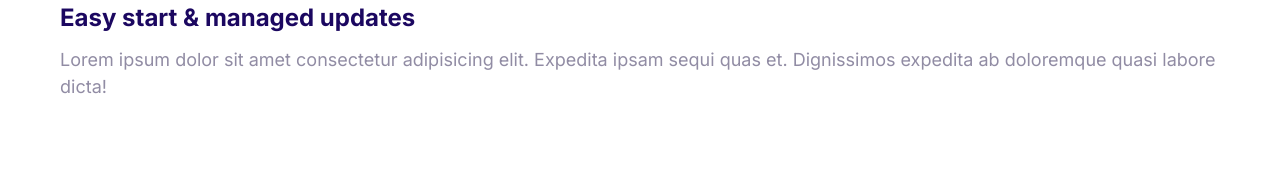
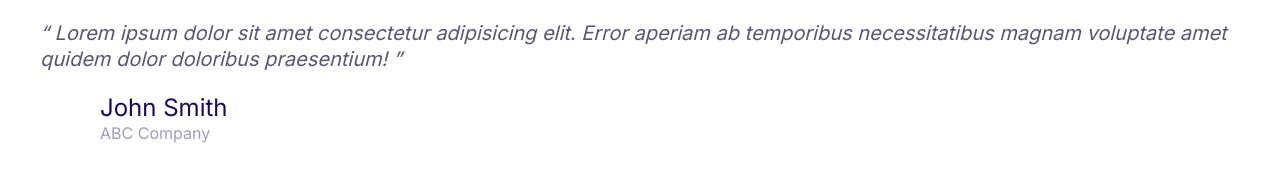
Before and after one commit to Emelzz/firstproject, a plain HTML site: page index.html in a window 1280 px wide. Drawn offline with Linux system fonts and the light colour scheme.

Commit message:
Defined the quotes components and styles.

```diff
--- a/CSS/styles.css
+++ b/CSS/styles.css
@@ -17,6 +17,7 @@ html{
     --color-accent:#ff3400;
     --color-headings:#1b0760;
     --color-body:#918ca4;
+    --color-body-darker:#5c5577;
     --color-border:#ccc;
     --border-radius: 30px;
 }
@@ -362,3 +363,50 @@ a{
 .media__image{
     margin-top: 1rem;
 }
+
+/* Quotes */
+.quote{
+    font-size: 3rem;
+    font-style: italic;
+    color: var(--color-body-darker);
+    line-height: 1.3;
+}
+
+.quote__text::before{
+    content: open-quote;
+}
+
+.quote__text::after{
+    content: close-quote;
+}
+
+.quote__author{
+    font-size: 3rem;
+    font-weight: 500;
+    font-style: normal;
+    margin-bottom: 0;
+}
+
+.quote__organization{
+    color: var(--color-headings);
+    opacity: 0.4;
+    font-size: 2rem;
+    font-style: normal;
+}
+
+.quote__line{
+    position: relative;
+    bottom: 10px;
+}
+
+@media screen and (min-width:1024px){
+    .quote{
+        font-size: 2rem;
+    }
+    .quote__author{
+        font-size: 2.4rem;
+    }
+    .quote__organization{
+        font-size: 1.6rem;
+    }
+}
--- a/index.html
+++ b/index.html
@@ -15,20 +15,25 @@
     <link rel="stylesheet" href="css/styles.css" />
   </head>
   <body>
+    <blockquote class="quote">
+      <p class="quote__text">
+        Lorem ipsum dolor sit amet consectetur adipisicing elit. Error aperiam
+        ab temporibus necessitatibus magnam voluptate amet quidem dolor
+        doloribus praesentium!
+      </p>
+      <footer>
         <div class="media">
           <div class="media__image">
-        <svg class="icon icon--primary">
-          <use xlink:href="images/sprite.svg#snap"></use>
+            <svg class="icon icon--primary quote__line">
+              <use xlink:href="images/sprite.svg#line"></use>
             </svg>
           </div>
           <div class="media__body">
-        <h3 class="media__title">Easy start & managed updates</h3>
-        <p>
-          Lorem ipsum dolor sit amet consectetur adipisicing elit. Expedita
-          ipsam sequi quas et. Dignissimos expedita ab doloremque quasi labore
-          dicta!
-        </p>
+            <h3 class="media__title quote__author">John Smith</h3>
+            <p class="quote__organization">ABC Company</p>
           </div>
         </div>
+      </footer>
+    </blockquote>
   </body>
 </html>
```
Also changed, not shown: CSS/Components/quotes.html (added, +20 -0 lines). Lines whose indentation alone changed are shown as unchanged.
